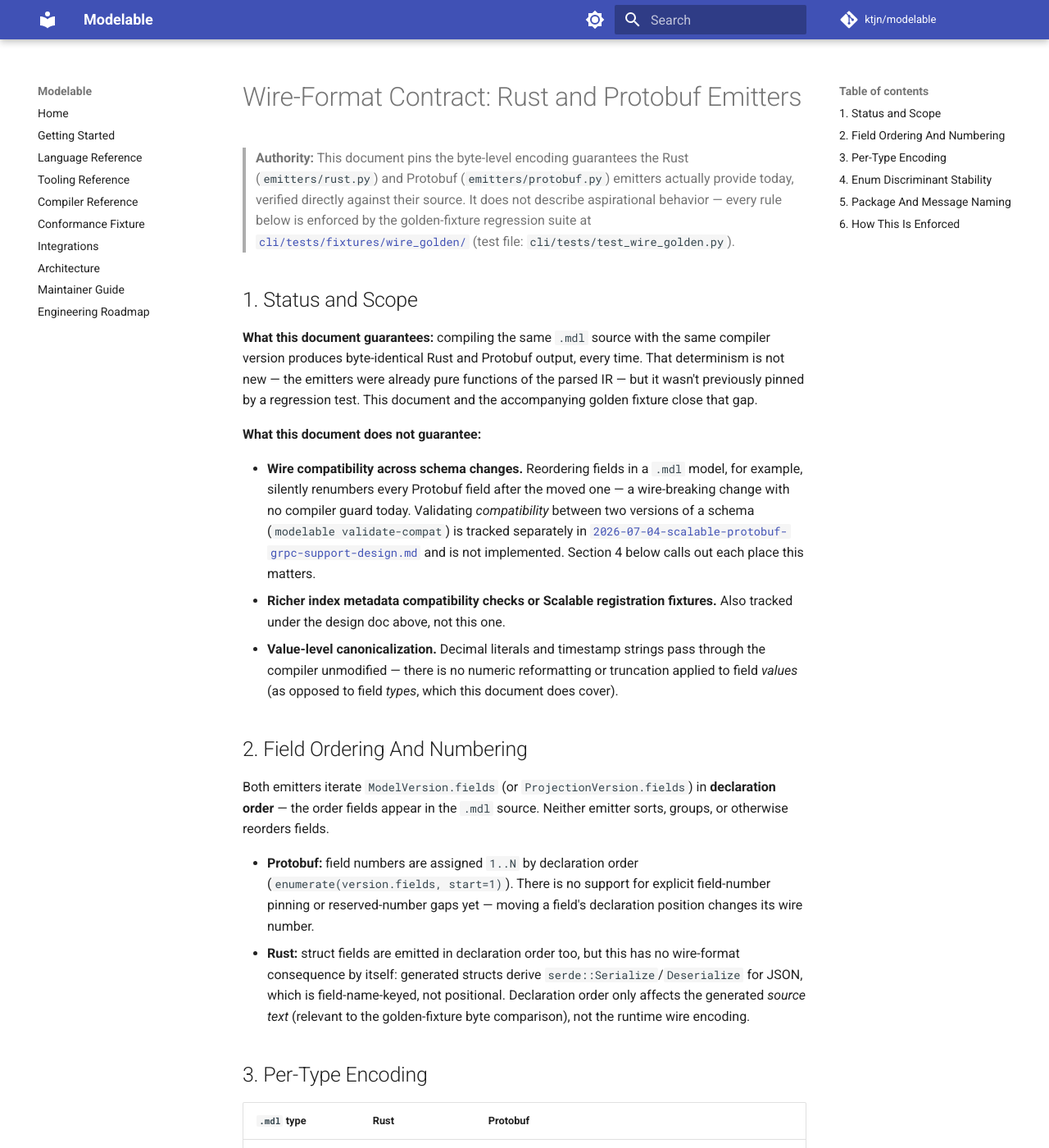
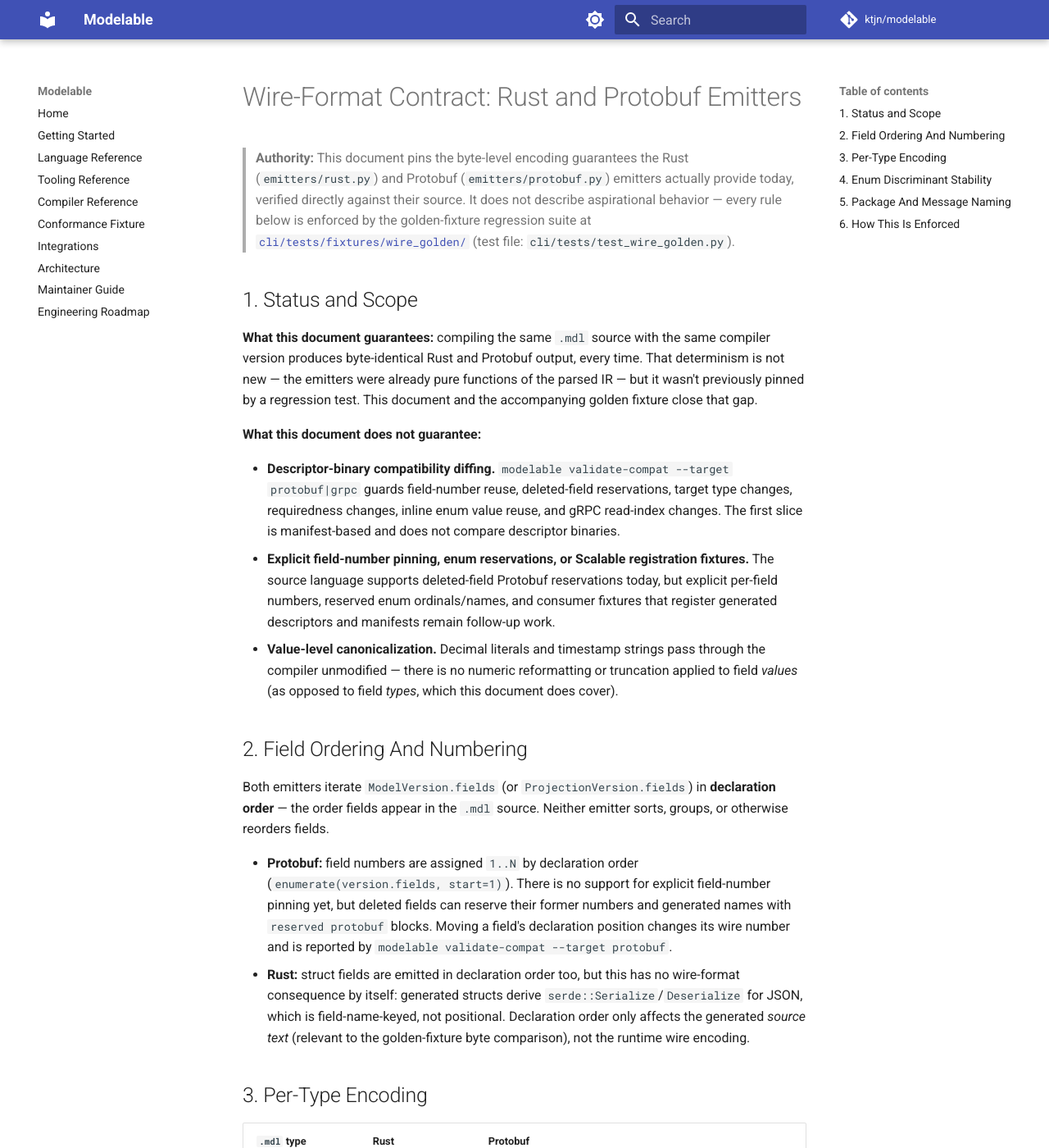
Before and after one commit to ktjn/modelable, an MkDocs documentation site: the page built from docs/wire-format-contract.md, in a window 1280 px wide and 1400 px high. Shown: the whole window at 82% size. Built offline with MkDocs 1.6.1 and Material for MkDocs 9.7.7, drawn with Linux system fonts in a browser that asks for light colours; comment, search, counter and statistics services are not loaded.

Commit message:
docs: document target compatibility validation

```diff
--- a/docs/wire-format-contract.md
+++ b/docs/wire-format-contract.md
@@ -19,16 +19,16 @@ close that gap.
 
 **What this document does not guarantee:**
 
-- **Wire compatibility across schema changes.** Reordering fields in a
-  `.mdl` model, for example, silently renumbers every Protobuf field
-  after the moved one — a wire-breaking change with no compiler guard
-  today. Validating *compatibility* between two versions of a schema
-  (`modelable validate-compat`) is tracked separately in
-  [`2026-07-04-scalable-protobuf-grpc-support-design.md`](superpowers/specs/archived/2026-07-04-scalable-protobuf-grpc-support-design.md)
-  and is not implemented. Section 4 below calls out each place this
-  matters.
-- **Richer index metadata compatibility checks or Scalable registration
-  fixtures.** Also tracked under the design doc above, not this one.
+- **Descriptor-binary compatibility diffing.** `modelable validate-compat
+  --target protobuf|grpc` guards field-number reuse, deleted-field
+  reservations, target type changes, requiredness changes, inline enum value
+  reuse, and gRPC read-index changes. The first slice is manifest-based and
+  does not compare descriptor binaries.
+- **Explicit field-number pinning, enum reservations, or Scalable registration
+  fixtures.** The source language supports deleted-field Protobuf reservations
+  today, but explicit per-field numbers, reserved enum ordinals/names, and
+  consumer fixtures that register generated descriptors and manifests remain
+  follow-up work.
 - **Value-level canonicalization.** Decimal literals and timestamp
   strings pass through the compiler unmodified — there is no numeric
   reformatting or truncation applied to field *values* (as opposed to
@@ -42,8 +42,10 @@ Neither emitter sorts, groups, or otherwise reorders fields.
 
 - **Protobuf:** field numbers are assigned `1..N` by declaration order
   (`enumerate(version.fields, start=1)`). There is no support for
-  explicit field-number pinning or reserved-number gaps yet — moving a
-  field's declaration position changes its wire number.
+  explicit field-number pinning yet, but deleted fields can reserve their
+  former numbers and generated names with `reserved protobuf` blocks. Moving a
+  field's declaration position changes its wire number and is reported by
+  `modelable validate-compat --target protobuf`.
 - **Rust:** struct fields are emitted in declaration order too, but this
   has no wire-format consequence by itself: generated structs derive
   `serde::Serialize`/`Deserialize` for JSON, which is field-name-keyed,
```
Also changed, not shown: CHANGELOG.md (+2 -0 lines), ROADMAP.md (+11 -7 lines), docs/cli-reference.md (+39 -7 lines), docs/compiler-reference.md (+13 -7 lines), docs/language-reference.md (+19 -2 lines).
